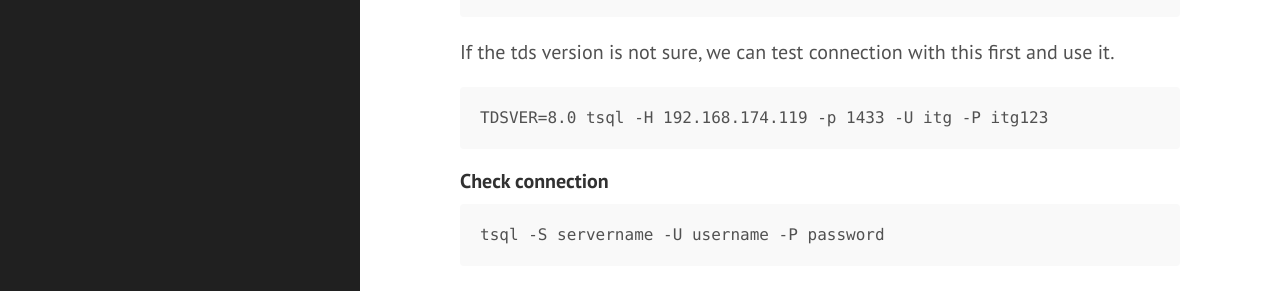
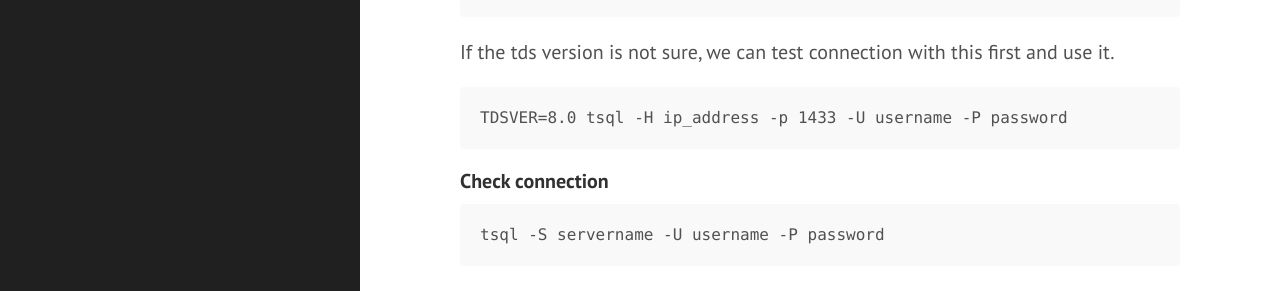
Before and after one commit to iamdionysus/iamdionysus.github.io, a Jekyll site: the page built from _posts/2014-08-18-everyday-tips.md, in a window 1280 px wide and 900 px high, scrolled down 3634 px. Shown: the part 152-443 px from the top of the window. Built offline with Jekyll 4.4.1, drawn with Linux system fonts in a browser that asks for light colours; Markdown is read by kramdown in place of the engine named in the settings; some of the changed text lies outside the part shown.

````diff
--- a/_posts/2014-08-18-everyday-tips.md
+++ b/_posts/2014-08-18-everyday-tips.md
@@ -121,7 +121,7 @@ The default freetds.conf location is `/usr/local/etc/freetds/conf` Open the file
 If the tds version is not sure, we can test connection with this first and use it.
 
 ```
-TDSVER=8.0 tsql -H 192.168.174.119 -p 1433 -U itg -P itg123
+TDSVER=8.0 tsql -H ip_address -p 1433 -U username -P password
 ```
 
 #### Check connection
````
Also changed, not shown: other parts of _posts/2014-08-18-everyday-tips.md (+3 -0 lines), _posts/2014-10-24-how-to-create-and-manage-gem.md (+1 -0 lines).
